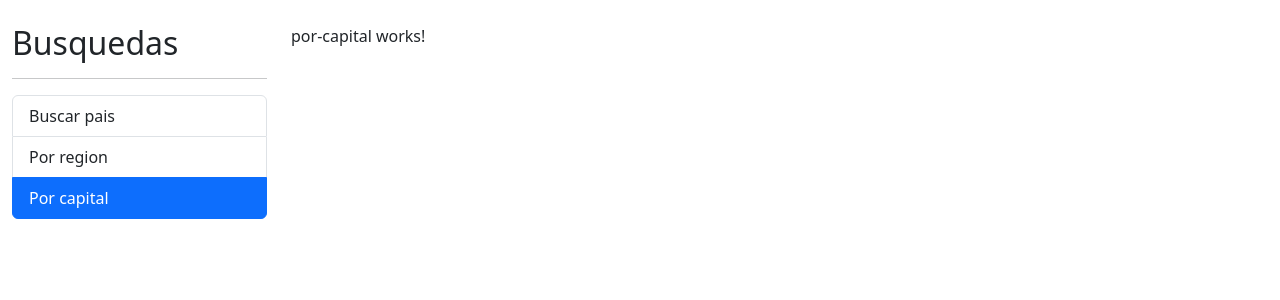
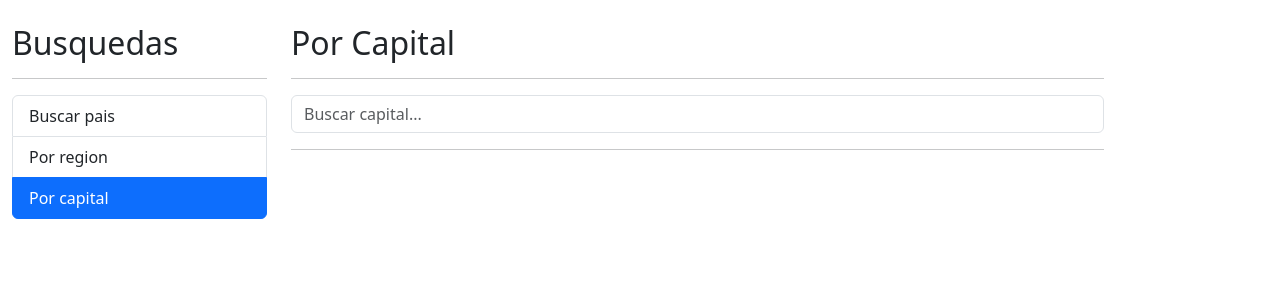
Before and after one commit to darkout2012/paisesApp, an Angular app: page /capital in a window 1280 px wide. Shown: the top 300 px of the page. Built offline with nearby package versions, Linux system fonts and the light colour scheme.

Commit message:
clase 115 lista

```diff
--- a/src/app/pais/components/pais-input/pais-input.component.html
+++ b/src/app/pais/components/pais-input/pais-input.component.html
@@ -6,5 +6,5 @@
            class="form-control"
            [(ngModel)]="termino"
            (input)="teclaPresionada()"
-           placeholder="Buscar pais...">
+           [placeholder]="placeholder">
 </form>
--- a/src/app/pais/components/pais-input/pais-input.component.ts
+++ b/src/app/pais/components/pais-input/pais-input.component.ts
@@ -1,4 +1,4 @@
-import { Component, EventEmitter, Output, OnInit } from '@angular/core';
+import { Component, EventEmitter, Output, OnInit, Input } from '@angular/core';
 import { Subject } from 'rxjs';
 import { debounceTime } from 'rxjs/operators';
 
@@ -12,6 +12,8 @@
 
   @Output() onEnter: EventEmitter<string> = new EventEmitter();
   @Output() onDebounce: EventEmitter<string> = new EventEmitter(); // se emite cuado la persona deja de escribir
+
+  @Input() placeholder: string = "";
 
   debouncer: Subject<string> = new Subject;
 
--- a/src/app/pais/components/pais-tabla/pais-tabla.component.html
+++ b/src/app/pais/components/pais-tabla/pais-tabla.component.html
@@ -16,7 +16,7 @@
             <td>
                 <img class="small-flag" [src]="pais.flags.svg">
             </td>
-            <td>{{pais.name.common}}</td>
+            <td> {{pais.capital}}, {{pais.name.common}}</td>
             <td>{{pais.population | number}}</td>
             <td>
                 <a [routerLink]="['/pais', pais.cca2]">Ver...</a>
--- a/src/app/pais/pages/por-capital/por-capital.component.html
+++ b/src/app/pais/pages/por-capital/por-capital.component.html
@@ -1 +1,25 @@
-<p>por-capital works!</p>
+<h2>Por Capital</h2>
+<hr>
+
+<div class="row">
+    <div class="col">
+        <app-pais-input
+            (onEnter)="buscar($event)"
+            placeholder="Buscar capital...">
+        </app-pais-input>
+    </div>
+</div>
+
+<hr>
+
+<div *ngIf="hayError"
+     class="alert alert-danger">
+    No se encontro nada con el termino ABC {{termino}}
+</div>
+
+<div *ngIf="paises.length > 0"
+     class="row">
+    <div class="col">
+        <app-pais-tabla [paises]="paises"></app-pais-tabla>
+    </div>
+</div>
--- a/src/app/pais/pages/por-capital/por-capital.component.ts
+++ b/src/app/pais/pages/por-capital/por-capital.component.ts
@@ -1,4 +1,6 @@
 import { Component } from '@angular/core';
+import { Country } from '../../interfaces/pais.interface';
+import { PaisService } from '../../services/pais.service';
 
 @Component({
   selector: 'app-por-capital',
@@ -8,4 +10,29 @@
 })
 export class PorCapitalComponent {
 
+  termino: string = "";
+  hayError: boolean = false;
+  paises: Country[] = [];
+
+  constructor(private paisService: PaisService) {
+  }
+
+  buscar(termino: string){
+
+    this.hayError = false;
+    this.termino = termino;
+
+
+    this.paisService.buscarCapital(this.termino)
+        .subscribe({
+          next: (paises) => {
+            this.paises = paises;
+          },
+          error: (err) => {
+            this.hayError = true;
+            this.paises = [];
+          }
+        });
+  }
+
 }
--- a/src/app/pais/pages/por-pais/por-pais.component.html
+++ b/src/app/pais/pages/por-pais/por-pais.component.html
@@ -5,7 +5,8 @@
     <div class="col">
         <app-pais-input
             (onEnter)="buscar($event)"
-            (onDebounce)="sugerencias($event)">
+            (onDebounce)="sugerencias($event)"
+            placeholder="Buscar pais...">
         </app-pais-input>
     </div>
 </div>
--- a/src/app/pais/services/pais.service.ts
+++ b/src/app/pais/services/pais.service.ts
@@ -7,16 +7,19 @@
   providedIn: 'root'
 })
 export class PaisService {
-
   private apiUrl: string = "https://restcountries.com/v3.1";
 
   constructor(private http: HttpClient) { }
 
   buscarPais(termino: string): Observable<Country[]> {
-
     const url = `${this.apiUrl}/name/${termino}`;
-
     return this.http.get<Country[]>(url);
   }
 
+  buscarCapital(termino: string): Observable<Country[]> {
+    const url = `${this.apiUrl}/capital/${termino}`;
+    return this.http.get<Country[]>(url);
+  }
+
+
 }
```
